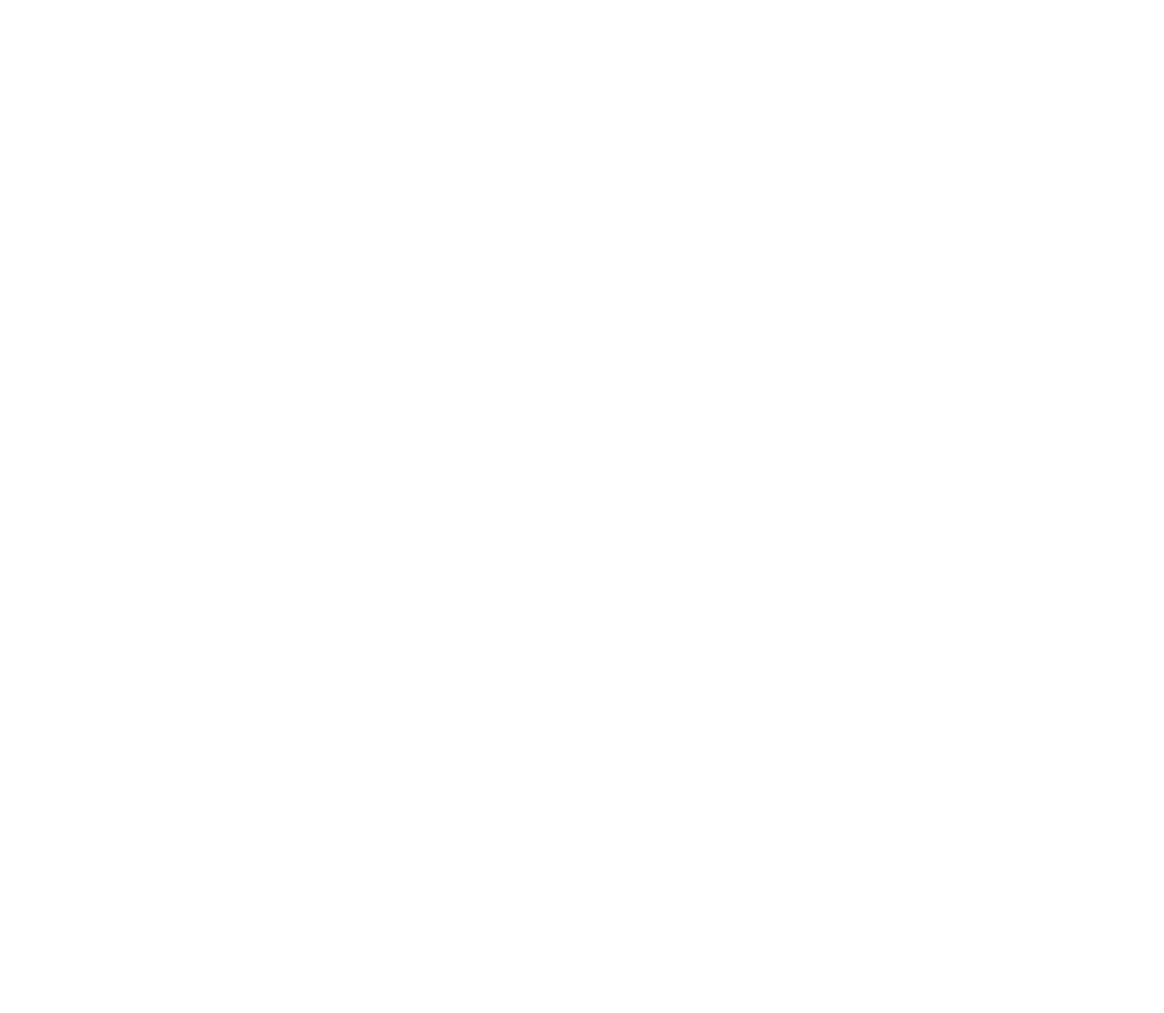
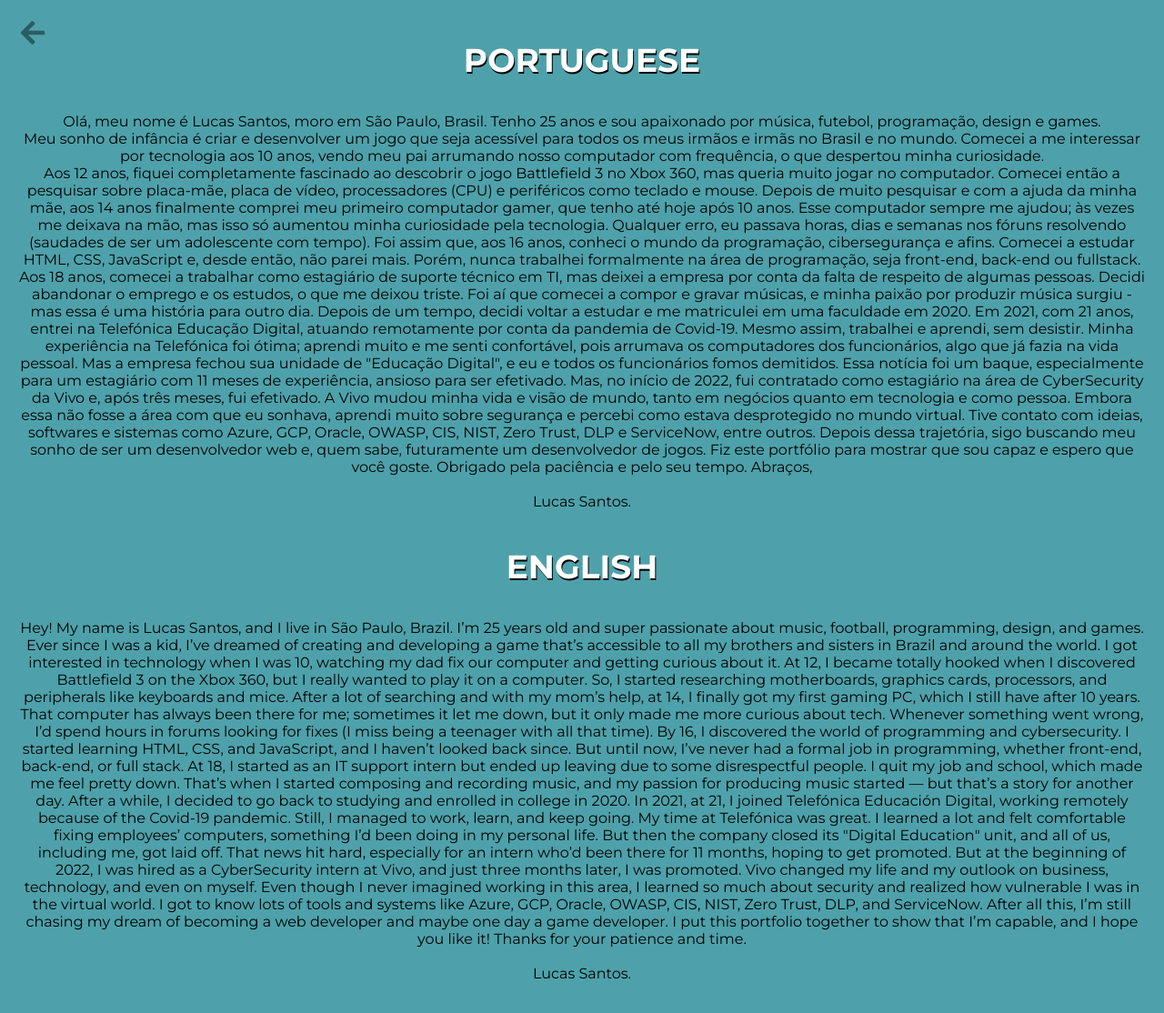
Before and after one commit to LucasSantosOriginal/portfolio, a React (Vite) app: page /portfolio/Bio in a window 1280 px wide. Before the commit this address had no page. Shown: the whole page at 91% size. Before the commit the page ends 800 px from the top, so only its background shows below. Built offline with nearby package versions, Linux system fonts and the light colour scheme; a web font is replaced by a local one.

Commit message:
version 3.0.0

```diff
--- a/src/App.tsx
+++ b/src/App.tsx
@@ -1,17 +1,26 @@
-import React from 'react';
-import { BrowserRouter as Router, Routes, Route } from 'react-router-dom';
-import Home from './pages/Home';
-import MusicalPortfolio from './pages/MusicalPortfolio';
-import ProgrammingPortfolio from './pages/ProgrammingPortfolio';
+import React from "react";
+import { BrowserRouter as Router, Routes, Route } from "react-router-dom";
+import Home from "./pages/Home";
+import MusicalPortfolio from "./pages/MusicalPortfolio";
+import ProgrammingPortfolio from "./pages/ProgrammingPortfolio";
+import Bio from "./pages/bio";
 
 const App: React.FC = () => {
   return (
     <Router>
       <Routes>
         <Route path="/" element={<Home />} />
-        <Route path="/portfolio" element={<Home />} /> {/* Adicione esta linha */}
-        <Route path="/portfolio/musical-portfolio" element={<MusicalPortfolio />} />
-        <Route path="/portfolio/programming-portfolio" element={<ProgrammingPortfolio />} />
+        <Route path="/portfolio/Bio" element={<Bio />} />
+        <Route path="/portfolio" element={<Home />} />{" "}
+        {/* Adicione esta linha */}
+        <Route
+          path="/portfolio/musical-portfolio"
+          element={<MusicalPortfolio />}
+        />
+        <Route
+          path="/portfolio/programming-portfolio"
+          element={<ProgrammingPortfolio />}
+        />
       </Routes>
     </Router>
   );
--- a/src/index.css
+++ b/src/index.css
@@ -7,8 +7,6 @@
 body {
   margin: 0; /* Remove margens padrão */
   padding: 0; /* Remove preenchimento padrão */
-  box-sizing: border-box; /* Para que o padding e as bordas sejam incluídos nas dimensões */
-  /* background: linear-gradient(to bottom, #4682B4, #87CEFA); Degradê do azul escuro para o azul claro */
   font-family: 'Montserrat', sans-serif;
 }
 
--- /dev/null
+++ b/src/pages/Bio.css
@@ -0,0 +1,20 @@
+body {
+    margin: 0;
+    padding: 0;
+    box-sizing: border-box;
+    font-family: 'Montserrat', sans-serif; /* Verifique se a fonte está sendo aplicada */
+    background-color: #4EA1AA;
+}
+
+h1 {
+    color: white;
+    text-shadow: 1px 2px 0px black;
+}
+
+.page-content {
+    display: flex;
+    flex-direction: column;
+    justify-content: left;
+    align-items: left;
+    text-align: left;
+}
--- /dev/null
+++ b/src/pages/Bio.tsx
@@ -0,0 +1,113 @@
+import React from "react";
+import { Link } from "react-router-dom";
+import "./Bio.css"; // Importe o CSS para estilização
+import { FaArrowLeft } from "react-icons/fa";
+
+const MusicalPortfolio: React.FC = () => {
+  return (
+    <div className="page-content">
+      <Link to="/portfolio/" className="back-button">
+        <FaArrowLeft />{" "}
+      </Link>
+      <h1>PORTUGUESE</h1>
+      <p>
+        Olá, meu nome é Lucas Santos, moro em São Paulo, Brasil. Tenho 25 anos e
+        sou apaixonado por música, futebol, programação, design e games. <br />
+        Meu sonho de infância é criar e desenvolver um jogo que seja acessível
+        para todos os meus irmãos e irmãs no Brasil e no mundo. Comecei a me
+        interessar por tecnologia aos 10 anos, vendo meu pai arrumando nosso
+        computador com frequência, o que despertou minha curiosidade. <br />
+        Aos 12 anos, fiquei completamente fascinado ao descobrir o jogo
+        Battlefield 3 no Xbox 360, mas queria muito jogar no computador. Comecei
+        então a pesquisar sobre placa-mãe, placa de vídeo, processadores (CPU) e
+        periféricos como teclado e mouse. Depois de muito pesquisar e com a
+        ajuda da minha mãe, aos 14 anos finalmente comprei meu primeiro
+        computador gamer, que tenho até hoje após 10 anos. Esse computador
+        sempre me ajudou; às vezes me deixava na mão, mas isso só aumentou minha
+        curiosidade pela tecnologia. Qualquer erro, eu passava horas, dias e
+        semanas nos fóruns resolvendo (saudades de ser um adolescente com
+        tempo). Foi assim que, aos 16 anos, conheci o mundo da programação,
+        cibersegurança e afins. Comecei a estudar HTML, CSS, JavaScript e, desde
+        então, não parei mais. Porém, nunca trabalhei formalmente na área de
+        programação, seja front-end, back-end ou fullstack. Aos 18 anos, comecei
+        a trabalhar como estagiário de suporte técnico em TI, mas deixei a
+        empresa por conta da falta de respeito de algumas pessoas. Decidi
+        abandonar o emprego e os estudos, o que me deixou triste. Foi aí que
+        comecei a compor e gravar músicas, e minha paixão por produzir música
+        surgiu - mas essa é uma história para outro dia. Depois de um tempo,
+        decidi voltar a estudar e me matriculei em uma faculdade em 2020. Em
+        2021, com 21 anos, entrei na Telefónica Educação Digital, atuando
+        remotamente por conta da pandemia de Covid-19. Mesmo assim, trabalhei e
+        aprendi, sem desistir. Minha experiência na Telefónica foi ótima;
+        aprendi muito e me senti confortável, pois arrumava os computadores dos
+        funcionários, algo que já fazia na vida pessoal. Mas a empresa fechou
+        sua unidade de "Educação Digital", e eu e todos os funcionários fomos
+        demitidos. Essa notícia foi um baque, especialmente para um estagiário
+        com 11 meses de experiência, ansioso para ser efetivado. Mas, no início
+        de 2022, fui contratado como estagiário na área de CyberSecurity da Vivo
+        e, após três meses, fui efetivado. A Vivo mudou minha vida e visão de
+        mundo, tanto em negócios quanto em tecnologia e como pessoa. Embora essa
+        não fosse a área com que eu sonhava, aprendi muito sobre segurança e
+        percebi como estava desprotegido no mundo virtual. Tive contato com
+        ideias, softwares e sistemas como Azure, GCP, Oracle, OWASP, CIS, NIST,
+        Zero Trust, DLP e ServiceNow, entre outros. Depois dessa trajetória,
+        sigo buscando meu sonho de ser um desenvolvedor web e, quem sabe,
+        futuramente um desenvolvedor de jogos. Fiz este portfólio para mostrar
+        que sou capaz e espero que você goste. Obrigado pela paciência e pelo
+        seu tempo. Abraços,
+        <br />
+        <br />
+        Lucas Santos.
+      </p>
+
+      <h1>ENGLISH</h1>
+      <p>
+        Hey! My name is Lucas Santos, and I live in São Paulo, Brazil. I’m 25
+        years old and super passionate about music, football, programming,
+        design, and games. Ever since I was a kid, I’ve dreamed of creating and
+        developing a game that’s accessible to all my brothers and sisters in
+        Brazil and around the world. I got interested in technology when I was
+        10, watching my dad fix our computer and getting curious about it. At
+        12, I became totally hooked when I discovered Battlefield 3 on the Xbox
+        360, but I really wanted to play it on a computer. So, I started
+        researching motherboards, graphics cards, processors, and peripherals
+        like keyboards and mice. After a lot of searching and with my mom’s
+        help, at 14, I finally got my first gaming PC, which I still have after
+        10 years. That computer has always been there for me; sometimes it let
+        me down, but it only made me more curious about tech. Whenever something
+        went wrong, I’d spend hours in forums looking for fixes (I miss being a
+        teenager with all that time). By 16, I discovered the world of
+        programming and cybersecurity. I started learning HTML, CSS, and
+        JavaScript, and I haven’t looked back since. But until now, I’ve never
+        had a formal job in programming, whether front-end, back-end, or full
+        stack. At 18, I started as an IT support intern but ended up leaving due
+        to some disrespectful people. I quit my job and school, which made me
+        feel pretty down. That’s when I started composing and recording music,
+        and my passion for producing music started — but that’s a story for
+        another day. After a while, I decided to go back to studying and
+        enrolled in college in 2020. In 2021, at 21, I joined Telefónica
+        Educación Digital, working remotely because of the Covid-19 pandemic.
+        Still, I managed to work, learn, and keep going. My time at Telefónica
+        was great. I learned a lot and felt comfortable fixing employees’
+        computers, something I’d been doing in my personal life. But then the
+        company closed its "Digital Education" unit, and all of us, including
+        me, got laid off. That news hit hard, especially for an intern who’d
+        been there for 11 months, hoping to get promoted. But at the beginning
+        of 2022, I was hired as a CyberSecurity intern at Vivo, and just three
+        months later, I was promoted. Vivo changed my life and my outlook on
+        business, technology, and even on myself. Even though I never imagined
+        working in this area, I learned so much about security and realized how
+        vulnerable I was in the virtual world. I got to know lots of tools and
+        systems like Azure, GCP, Oracle, OWASP, CIS, NIST, Zero Trust, DLP, and
+        ServiceNow. After all this, I’m still chasing my dream of becoming a web
+        developer and maybe one day a game developer. I put this portfolio
+        together to show that I’m capable, and I hope you like it! Thanks for
+        your patience and time. <br />
+        <br />
+        Lucas Santos.
+      </p>
+    </div>
+  );
+};
+
+export default MusicalPortfolio;
--- a/src/pages/Home.tsx
+++ b/src/pages/Home.tsx
@@ -10,11 +10,11 @@ const Home: React.FC = () => {
       <h1>LUCAS SANTOS </h1>
 
       <div className="button-container">
-        <Link to="/portfolio/musical-portfolio" className="button">
-          Music Producer
+        <Link to="/portfolio/Bio" className="button">
+          Bio
         </Link>
         <Link to="/portfolio/programming-portfolio" className="button">
-          Developer & Cyber
+          Experience
         </Link>
         <a href="./CV_LUCAS_SANTOS.pdf" download className="button">
           <FaDownload /> Portuguese CV
@@ -25,8 +25,7 @@ const Home: React.FC = () => {
       </div>
 
       <p>
-        fiz esse site para vocês não terem mais desculpas <br />
-        dizendo que nao tenho experiência!
+        Welcome to my WORLD! <br />
       </p>
 
       {/* Rodapé */}
--- a/src/pages/ProgrammingPortfolio.tsx
+++ b/src/pages/ProgrammingPortfolio.tsx
@@ -18,7 +18,7 @@ const ProgrammingPortfolio: React.FC = () => {
         <FaArrowLeft /> {/* Seta de voltar */}
       </Link>
       <h1>
-        Developer & Cyber <br />
+        EXPERIENCE & SKILLS <br />
       </h1>
 
       {/* Navbar */}
@@ -45,11 +45,11 @@ const ProgrammingPortfolio: React.FC = () => {
         {experienciasOpen && (
           <div className="dropdown-content">
             <h3> Vivo (Telefonica Brasil)</h3>
-            <p>Information Security Analyst March 2022 - May 2024</p>
+            <p> Junior CyberSecurity Analyst March 2022 - May 2024</p>
             <h2> Telefonica Educação Digital</h2>
-            <p>IT Help Desk Intern February 2021 - February 2022</p>
+            <p> Trainee IT Help Desk February 2021 - February 2022</p>
             <h2> Phooto Brasil</h2>
-            <p>IT Intern July 2018 - December 2018</p>
+            <p>Intern IT Help Desk July 2018 - December 2018</p>
           </div>
         )}
       </div>
```
Also changed, not shown: src/App.css (+3 -13 lines).
